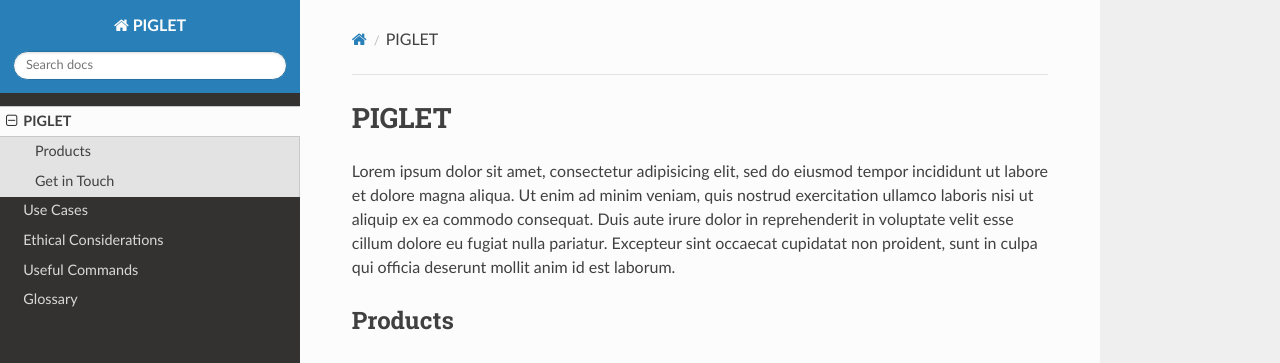
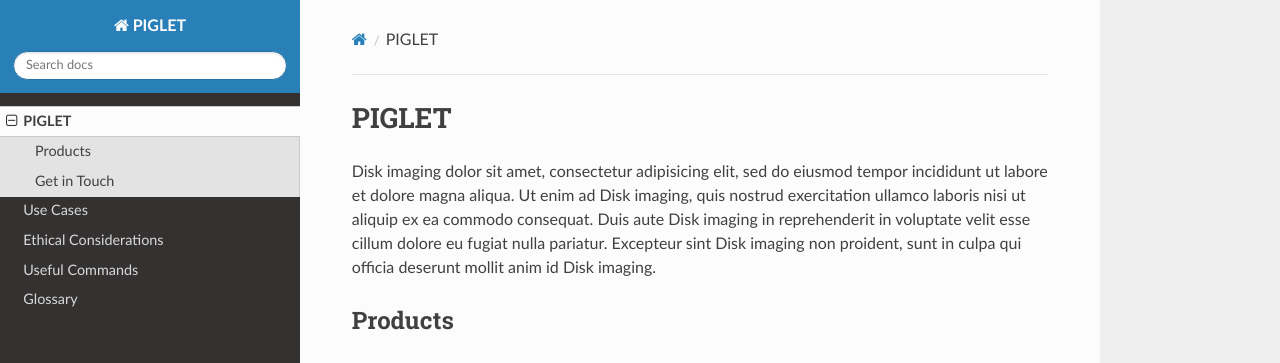
Before and after one commit to bdietz/ohdang, an MkDocs documentation site: the page built from docs/index.md, in a window 1280 px wide. Shown: the top 363 px of the page. Built offline with MkDocs 1.6.1, drawn with Linux system fonts in a browser that asks for light colours; nearby versions of some CDN libraries.

Commit message:
added disk imaging to lorem ipsum

```diff
--- a/docs/index.md
+++ b/docs/index.md
@@ -1,5 +1,5 @@
 # PIGLET
-Lorem ipsum dolor sit amet, consectetur adipisicing elit, sed do eiusmod tempor incididunt ut labore et dolore magna aliqua. Ut enim ad minim veniam, quis nostrud exercitation ullamco laboris nisi ut aliquip ex ea commodo consequat. Duis aute irure dolor in reprehenderit in voluptate velit esse cillum dolore eu fugiat nulla pariatur. Excepteur sint occaecat cupidatat non proident, sunt in culpa qui officia deserunt mollit anim id est laborum.
+Disk imaging dolor sit amet, consectetur adipisicing elit, sed do eiusmod tempor incididunt ut labore et dolore magna aliqua. Ut enim ad Disk imaging, quis nostrud exercitation ullamco laboris nisi ut aliquip ex ea commodo consequat. Duis aute Disk imaging in reprehenderit in voluptate velit esse cillum dolore eu fugiat nulla pariatur. Excepteur sint Disk imaging non proident, sunt in culpa qui officia deserunt mollit anim id Disk imaging.
 
 ## Products
 - [Use Cases](use-cases.md)
```
